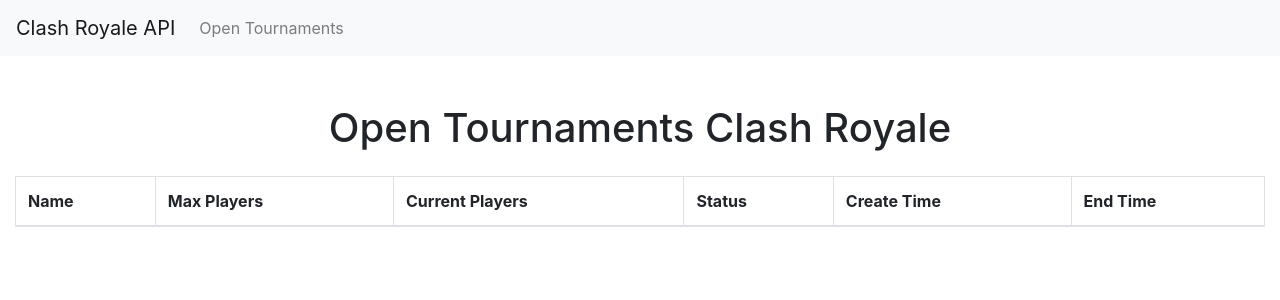
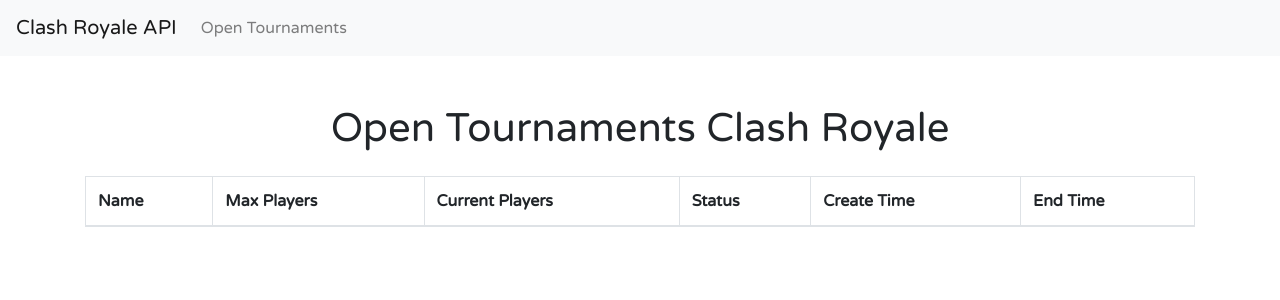
Before and after one commit to PierreMr/ClashRoyaleAPI, a Symfony app: template templates/pages/opentournaments.html.twig in a window 1280 px wide. Shown: the top 300 px of the page. Run offline with Twig, Linux system fonts and the light colour scheme; the template is opened without the code that fills it, so the values that code supplies are empty; some libraries are stand-ins or nearby versions.

Commit message:
google font

```diff
--- a/templates/base.html.twig
+++ b/templates/base.html.twig
@@ -5,6 +5,12 @@
         <title>{% block title %}Welcome!{% endblock %}</title>
         {% block stylesheets %}{% endblock %}
         <link rel="stylesheet" type="text/css" href="https://stackpath.bootstrapcdn.com/bootstrap/4.1.3/css/bootstrap.min.css">
+        <link href="https://fonts.googleapis.com/css?family=Lato|M+PLUS+Rounded+1c|Varela+Round" rel="stylesheet">
+        <style type="text/css">
+        	body {
+        		font-family: "Varela Round";
+        	}
+        </style>
     </head>
     <body>
     	<nav class="navbar navbar-expand-lg navbar-light bg-light mb-5">
--- a/templates/pages/opentournaments.html.twig
+++ b/templates/pages/opentournaments.html.twig
@@ -8,7 +8,7 @@
 	    .example-wrapper code { background: #F5F5F5; padding: 2px 6px; }
 	</style>
 
-	<div class="col-12">
+	<div class="container">
 		<h1 class="text-center mb-4">Open Tournaments Clash Royale</h1>
 
 		<table class="table table-bordered table-striped table-hover">
```
